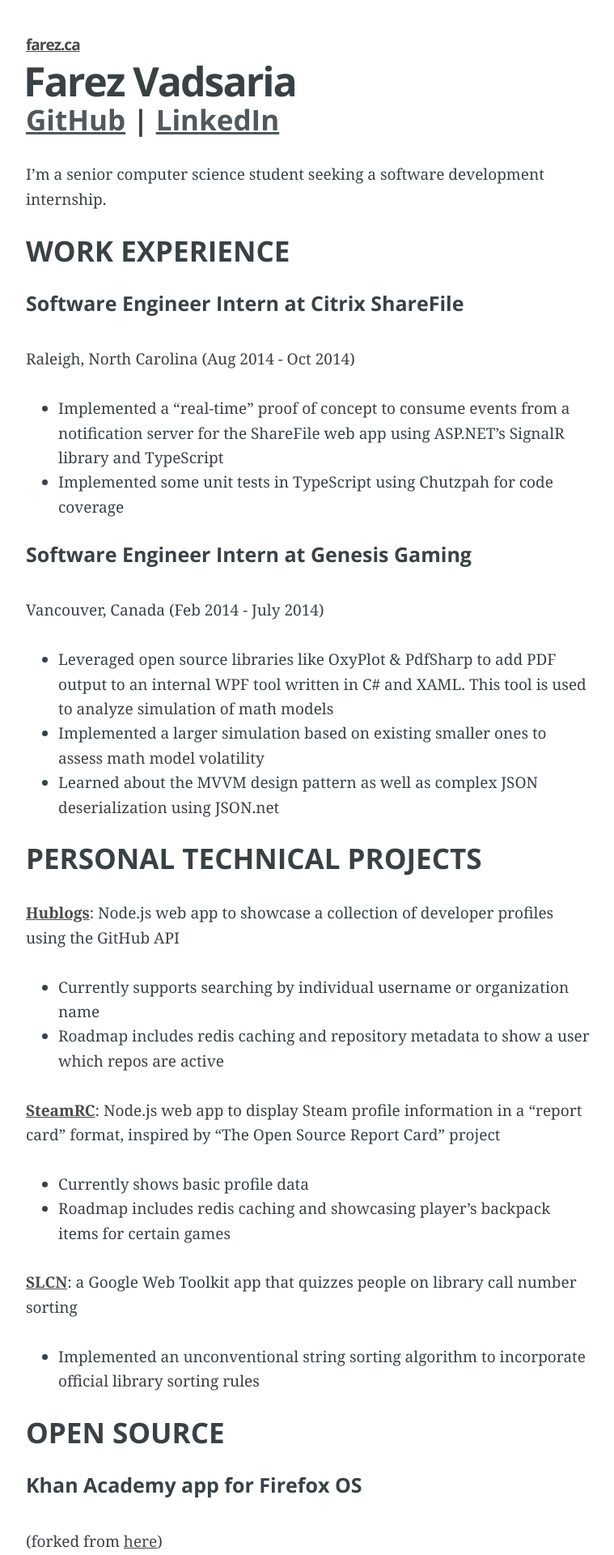
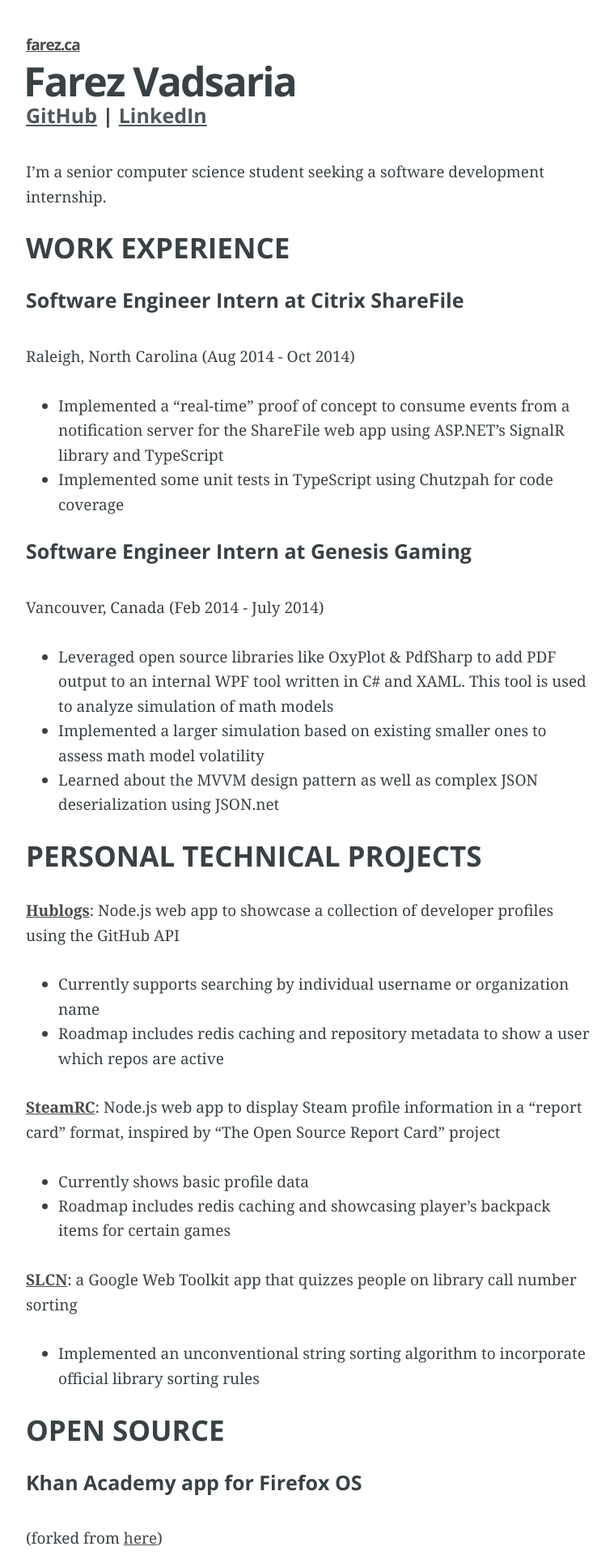
Before and after one commit to farezv/farezv.github.io, a Jekyll site: the page built from resume.md, in a window 1280 px wide. Shown: the top 1920 px of the page at 81% size, without its empty margins (258-1017 px from the left). Built offline with Jekyll 4.4.1, drawn with Linux system fonts in a browser that asks for light colours; Markdown is read by kramdown in place of the engine named in the settings.

Commit message:
More format fixes

```diff
--- a/resume.md
+++ b/resume.md
@@ -7,7 +7,7 @@
 
 ---
 
-###[GitHub](http://github.com/farezv) | [LinkedIn](http://linkedin.com/in/farezv)
+#####[GitHub](http://github.com/farezv) | [LinkedIn](http://linkedin.com/in/farezv)
 
 I’m a senior computer science student seeking a software development internship.
 
```
